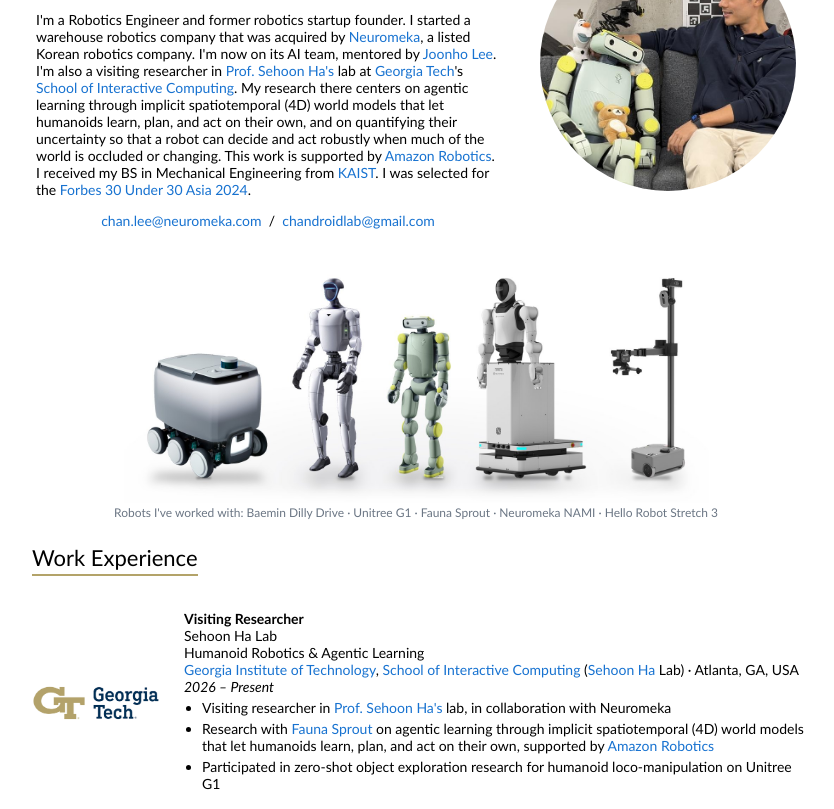
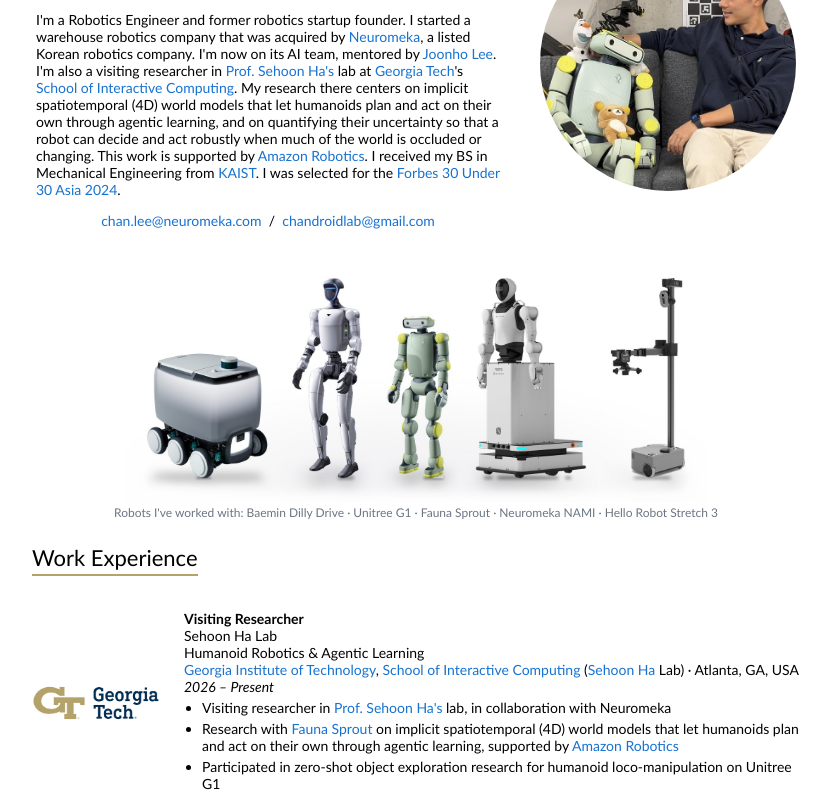
Before and after one commit to chandroid-lab/chandroid-lab.github.io, a plain HTML site: page index.html in a window 1280 px wide. Shown: the part 143-952 px from the top of the page, without its empty margins (224-1058 px from the left). Drawn offline with Linux system fonts and the light colour scheme.

Commit message:
Lead Georgia Tech research line with 4D world models
Co-Authored-By: Claude Opus 5.5 <noreply@anthropic.com>

```diff
--- a/index.html
+++ b/index.html
@@ -46,8 +46,8 @@
                   <a href="https://faculty.cc.gatech.edu/~sha9/">Prof. Sehoon Ha's</a> lab at
                   <a href="https://www.gatech.edu/">Georgia Tech</a>'s
                   <a href="https://ic.gatech.edu/">School of Interactive Computing</a>.
-                  My research there centers on agentic learning through implicit spatiotemporal (4D) world models
-                  that let humanoids learn, plan, and act on their own,
+                  My research there centers on implicit spatiotemporal (4D) world models
+                  that let humanoids plan and act on their own through agentic learning,
                   and on quantifying their uncertainty so that a robot can decide and act robustly
                   when much of the world is occluded or changing.
                   This work is supported by <a href="https://www.amazon.science/research-areas/robotics">Amazon Robotics</a>.
@@ -101,7 +101,7 @@
                 <em>2026 &ndash; Present</em>
                 <ul class="entry-list">
                   <li>Visiting researcher in <a href="https://faculty.cc.gatech.edu/~sha9/">Prof. Sehoon Ha's</a> lab, in collaboration with Neuromeka</li>
-                  <li>Research with <a href="https://www.faunarobotics.com/">Fauna Sprout</a> on agentic learning through implicit spatiotemporal (4D) world models that let humanoids learn, plan, and act on their own, supported by <a href="https://www.amazon.science/research-areas/robotics">Amazon Robotics</a></li>
+                  <li>Research with <a href="https://www.faunarobotics.com/">Fauna Sprout</a> on implicit spatiotemporal (4D) world models that let humanoids plan and act on their own through agentic learning, supported by <a href="https://www.amazon.science/research-areas/robotics">Amazon Robotics</a></li>
                   <li>Participated in zero-shot object exploration research for humanoid loco-manipulation on Unitree G1</li>
                 </ul>
               </td>
```
